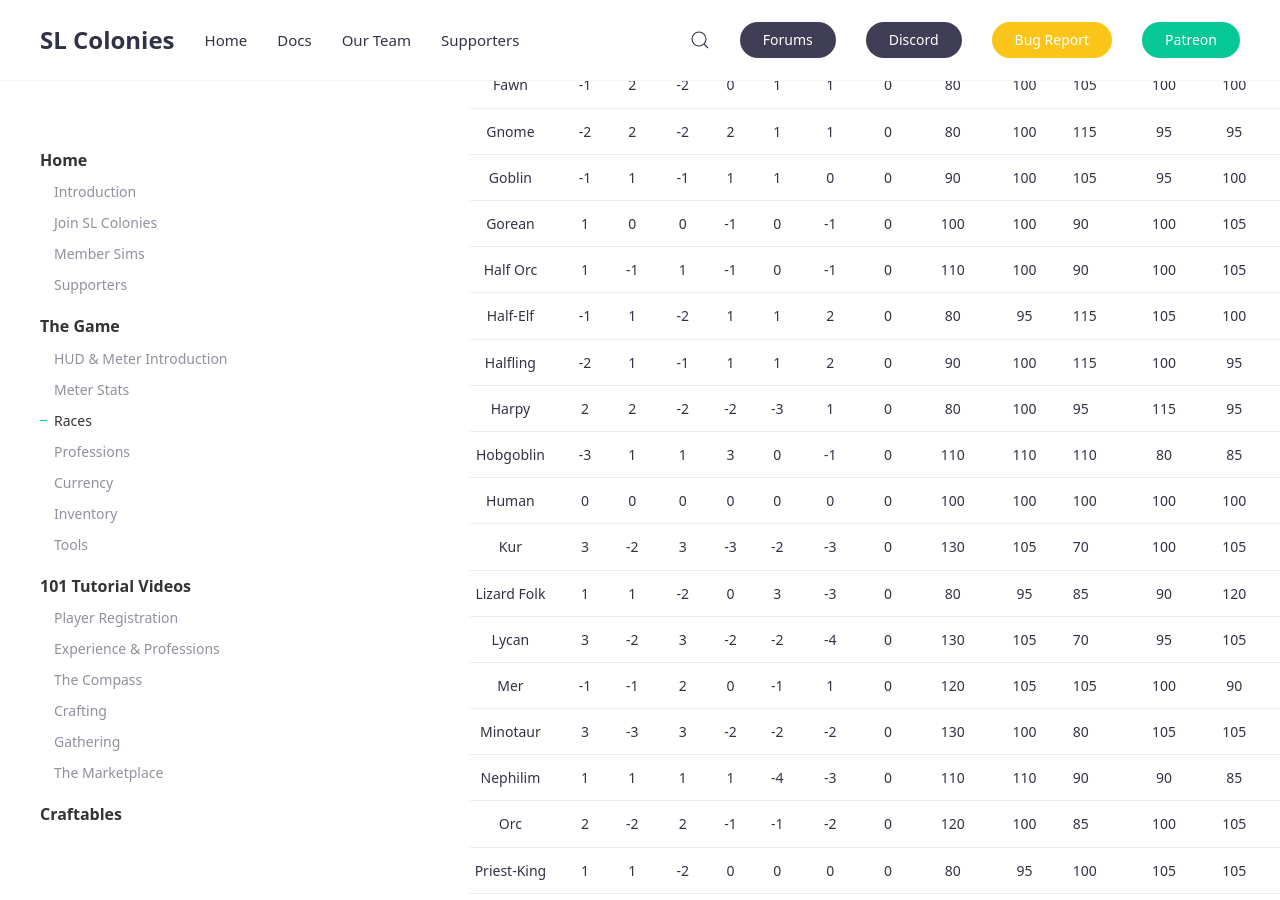
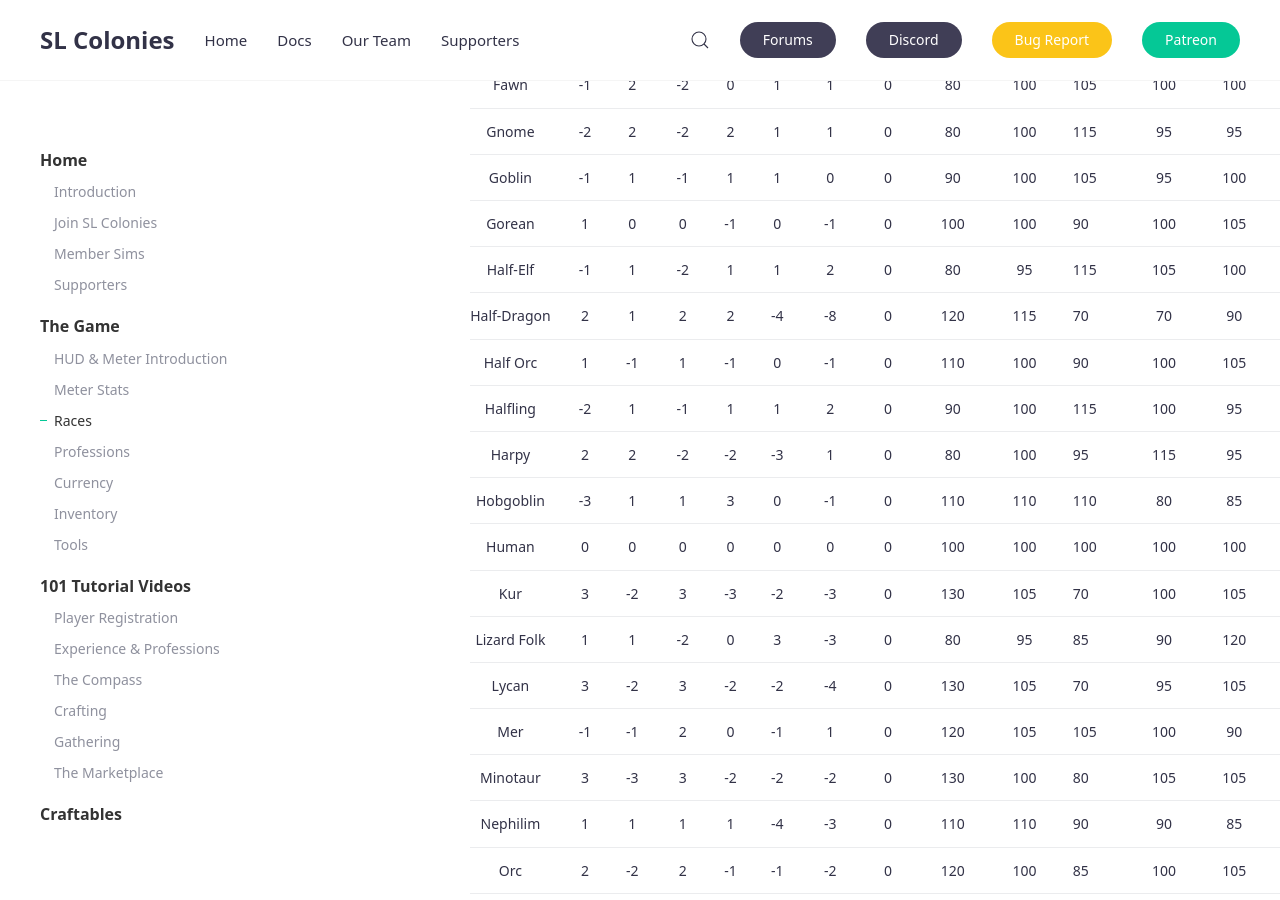
Before and after one commit to SLColonies/Public, a Jekyll site: the page built from _docs/races.md, in a window 1280 px wide and 900 px high, scrolled down 3814 px. Built offline with Jekyll 4.4.1, drawn with Linux system fonts in a browser that asks for light colours; comment, search, counter and statistics services are not loaded.

Commit message:
Update races.md

```diff
--- a/_docs/races.md
+++ b/_docs/races.md
@@ -80,8 +80,9 @@ Charisma = +5 Hunger & +5 Thirst
 |Gnome      | -2  |  2  | -2  |  2  |  1  |  1  |  0   |   80   |  100   |  115   |   95  |   95  |  95    |  120    |
 |Goblin     | -1  |  1  | -1  |  1  |  1  |  0  |  0   |   90   |  100   |  105   |   95  |  100  | 100    |  110    |
 |Gorean     |  1  |  0  |  0  | -1  |  0  | -1  |  0   |  100   |  100   |   90   |  100  |  105  | 100    |   95    |
+|Half-Elf   | -1  |  1  | -2  |  1  |  1  |  2  |  0   |   80   |   95   |  115   |  105  |  100  |  95    |  110    |
+|Half-Dragon|  2  |  1  |  2  |  2  | -4  | -8  |  0   |  120   |  115   |   70   |   70  |   90  |  90    |  115    |
 |Half Orc   |  1  | -1  |  1  | -1  |  0  | -1  |  0   |  110   |  100   |   90   |  100  |  105  | 105    |   90    |
-|Half-Elf   | -1  |  1  | -2  |  1  |  1  |  2  |  0   |   80   |   95   |  115   |  105  |  100  |  95    |  110    |
 |Halfling   | -2  |  1  | -1  |  1  |  1  |  2  |  0   |   90   |  100   |  115   |  100  |   95  | 100    |  110    |
 |Harpy      |  2  |  2  | -2  | -2  | -3  |  1  |  0   |   80   |  100   |   95   |  115  |   95  |  75    |  100    |
 |Hobgoblin  | -3  |  1  |  1  |  3  |  0  | -1  |  0   |  110   |  110   |  110   |   80  |   85  | 105    |  120    |
```
